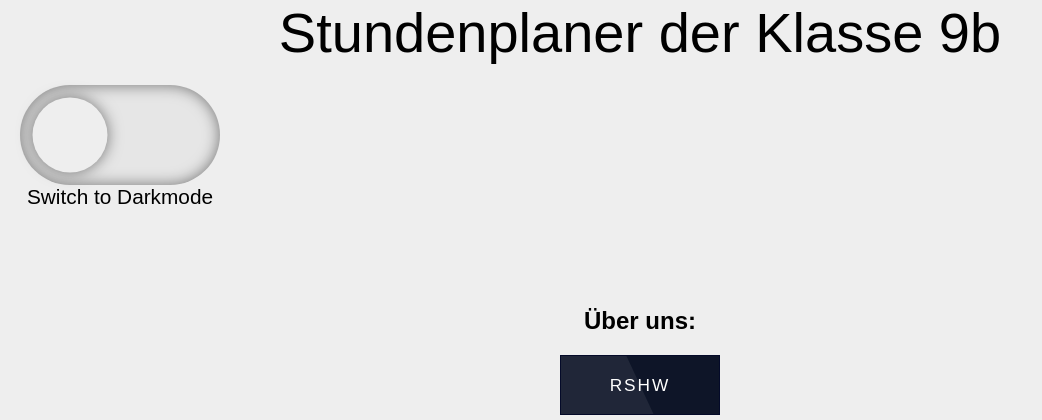
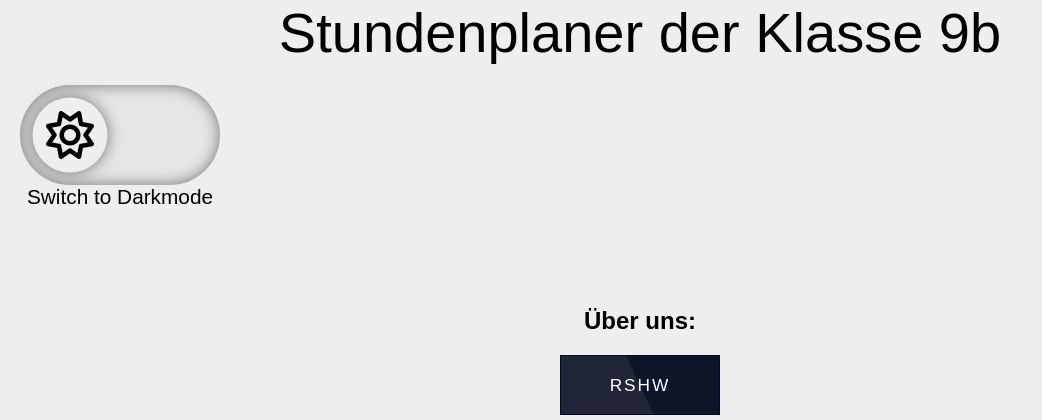
Before and after one commit to Bommberk/Stundenplan10b, a PHP site: page / in a window 1280 px wide. Shown: the top 420 px of the page, without its empty margins (0-1042 px from the left). Run offline with PHP 8.4, Linux system fonts and the light colour scheme; some libraries are stand-ins or nearby versions; some web fonts are replaced.

Commit message:
neuer versuch

```diff
--- a/assets/css/style.css
+++ b/assets/css/style.css
@@ -190,6 +190,9 @@ h2
   border-radius: 50%;
   transform: scale(0.75);
   box-shadow: 0 0 20px rgba(0,0,0,0.5);
+  display: flex;
+  justify-content: center;
+  align-items: center;
   cursor: pointer;
 }
 .dark .container .kreis
--- a/index.html
+++ b/index.html
@@ -45,6 +45,8 @@
     </div>
 
 
+    <script src="https://kit.fontawesome.com/2c664b4356.js" crossorigin="anonymous"></script>
+
     <script src="assets/js/script.js"></script>
 
 </body>
```
